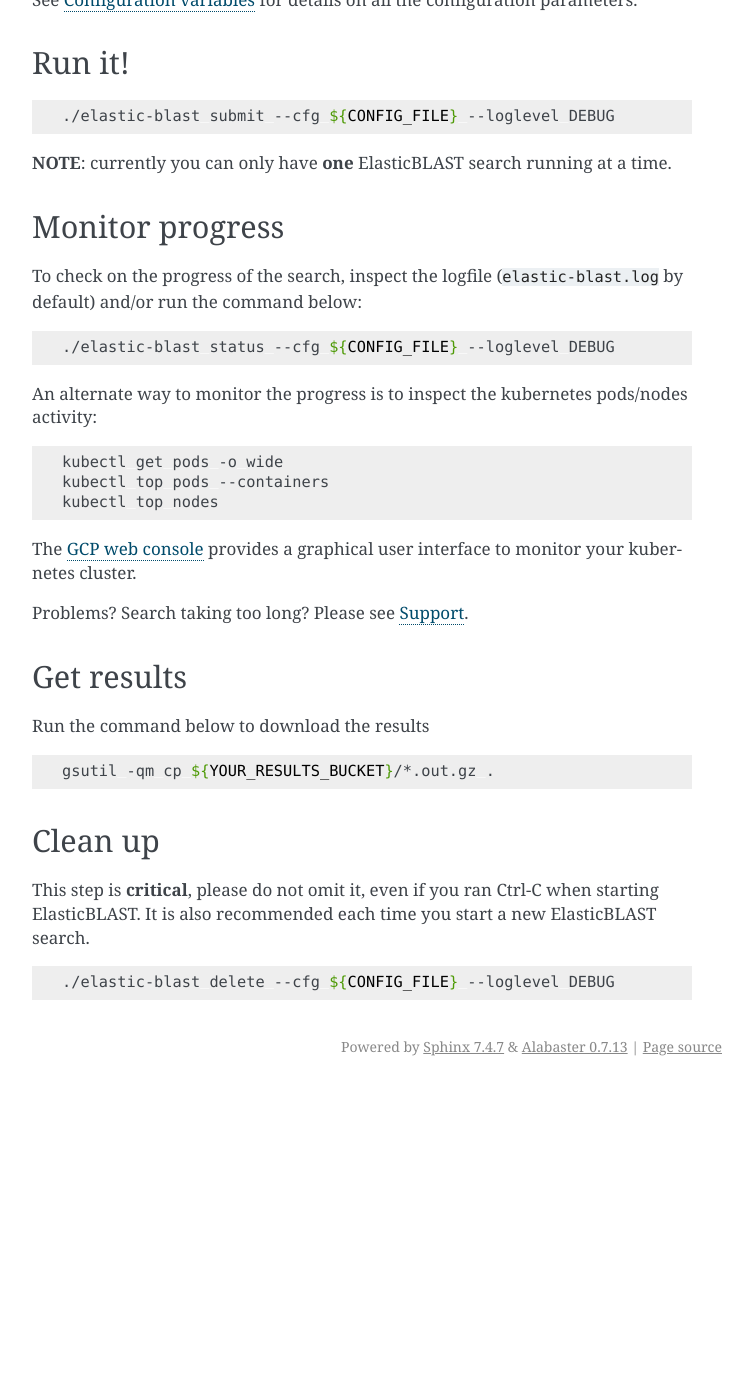
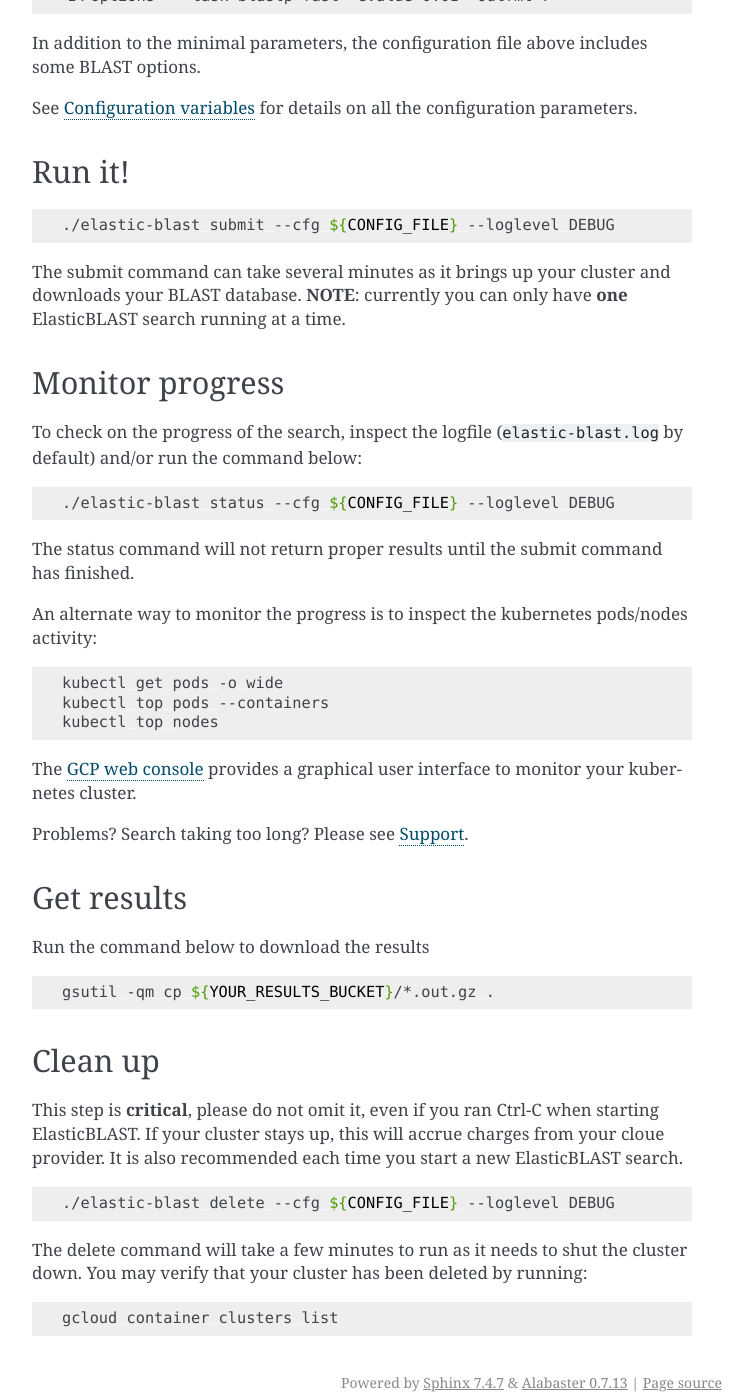
Before and after one commit to ncbi/elastic-blast-docs, a Sphinx documentation site: the page built from docs/source/quickstart.rst, in a window 1280 px wide and 1400 px high, scrolled down 898 px. Shown: the whole window, without its empty margins (388-1141 px from the left). Built offline with Sphinx 7.4.7, drawn with Linux system fonts in a browser that asks for light colours; before the commit the page ends 1984 px from its top, so only the background shows below that; some of the changed text lies outside the part shown.

Commit message:
Edits based on NIAID feedback, JIRA:EB-419

```diff
--- a/docs/source/quickstart.rst
+++ b/docs/source/quickstart.rst
@@ -23,10 +23,13 @@
 
 #. Google Cloud Platform (GCP) parameters (:ref:`project <elb_gcp_project>`, :ref:`region <elb_gcp_region>`, and :ref:`zone <elb_gcp_zone>`),
 
-#. :ref:`query sequences <elb_queries>` in a single file or tarball, a :ref:`GCP bucket for results <elb_results_bucket>`,
+#. :ref:`query sequences <elb_queries>` in a single file or tarball,
+
+#. a :ref:`GCP bucket for results <elb_results_bucket>`,  The name of this bucket will start with gs://
 
 #. Basic BLAST parameters (:ref:`program <elb_blast_program>` and :ref:`database <elb_db>`), and
 #. :ref:`elb_num_nodes` to start.
+
 
 
 They can be provided on a standard ini configuration file, e.g.:
@@ -41,14 +44,16 @@
     gcp-zone = us-east4-b
 
     [cluster]
-    num-nodes = 10
+    num-nodes = 3
 
     [blast]
     program = blastp
     db = nr
-    queries = gs://elastic-blast-samples/queries/protein/dark-matter-500000.faa.gz
+    queries = gs://elastic-blast-samples/queries/protein/BDQE01.1.fsa_aa
     results-bucket = ${YOUR_RESULTS_BUCKET}
+    options = -task blastp-fast -evalue 0.01 -outfmt 7
 
+In addition to the minimal parameters, the configuration file above includes some BLAST options.
 
 See :ref:`configuration` for details on all the configuration parameters.
 
@@ -59,6 +64,7 @@
 
     ./elastic-blast submit --cfg ${CONFIG_FILE} --loglevel DEBUG
 
+The submit command can take several minutes as it brings up your cluster and downloads your BLAST database.
 **NOTE**: currently you can only have **one** ElasticBLAST search running at a time.
 
 
@@ -72,6 +78,7 @@
 
     ./elastic-blast status --cfg ${CONFIG_FILE} --loglevel DEBUG
 
+The status command will not return proper results until the submit command has finished.
 
 An alternate way to monitor the progress is to inspect the kubernetes
 pods/nodes activity:
@@ -100,9 +107,18 @@
 Clean up
 --------
 This step is **critical**, please do not omit it, even if you ran Ctrl-C when
-starting ElasticBLAST. It is also recommended each time you start a new
+starting ElasticBLAST. If your cluster stays up, this will accrue charges from
+your cloue provider.  It is also recommended each time you start a new
 ElasticBLAST search.
 
 .. code-block:: bash
 
     ./elastic-blast delete --cfg ${CONFIG_FILE} --loglevel DEBUG
+
+
+The delete command will take a few minutes to run as it needs to shut the cluster down.
+You may verify that your cluster has been deleted by running:
+
+.. code-block:: bash
+
+  gcloud container clusters list
```
Also changed, not shown: docs/source/configuration.rst (+5 -7 lines).
